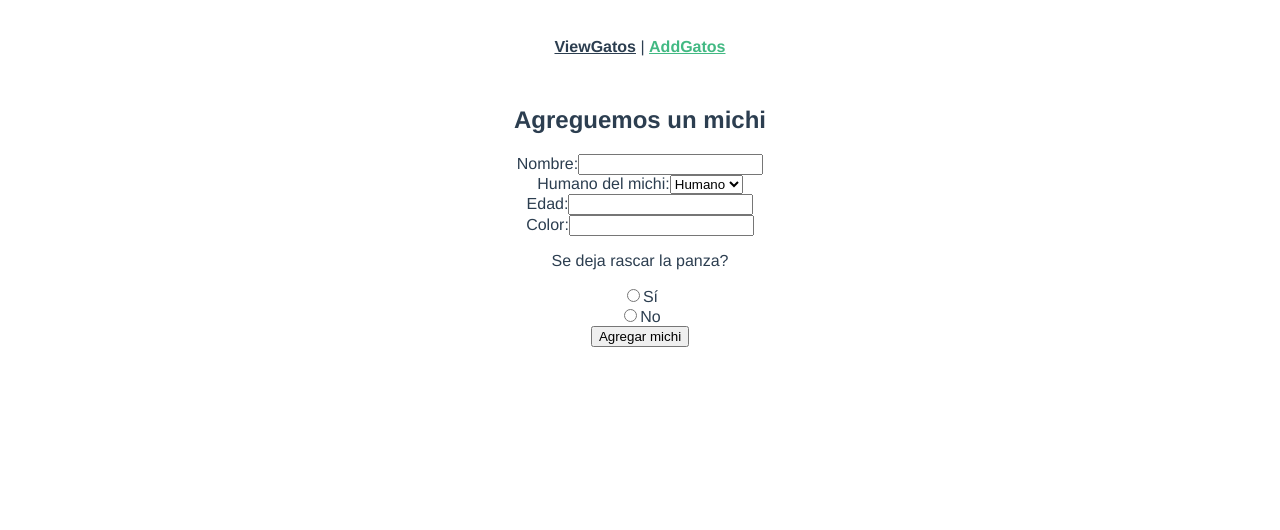
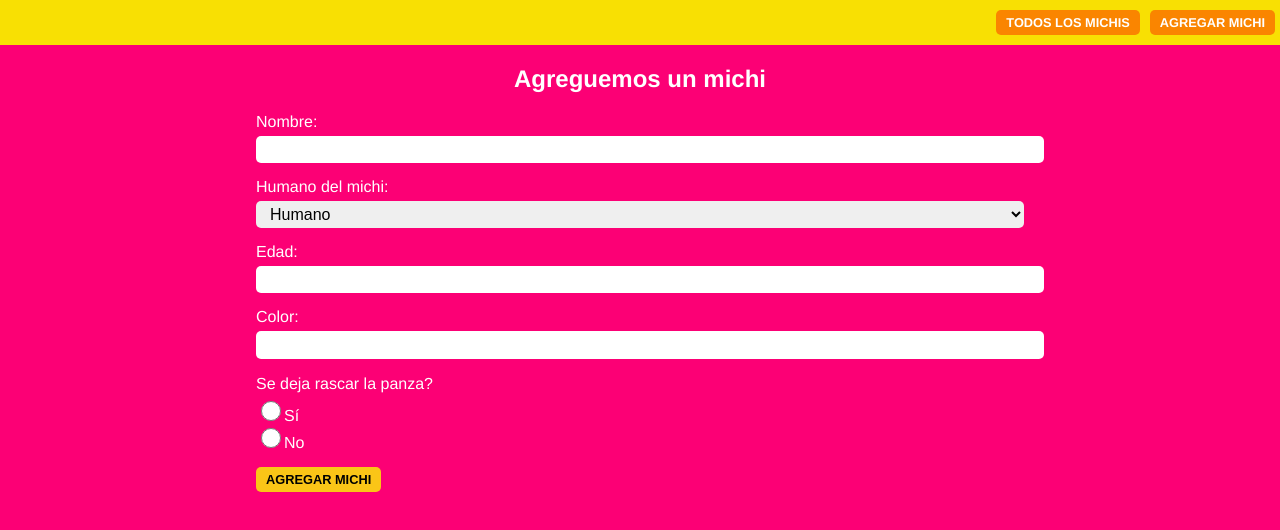
Before and after one commit to fespinoX/vue2a3_espino, a Vue app: page /nuevo in a window 1280 px wide. Shown: the top 530 px of the page. Built offline with nearby package versions, Linux system fonts and the light colour scheme.

Commit message:
estilos y demases

```diff
--- a/src/App.vue
+++ b/src/App.vue
@@ -1,18 +1,34 @@
 <template>
-  <div id="nav">
-    <router-link to="/">ViewGatos</router-link> |
-    <router-link to="/nuevo">AddGatos</router-link>
-  </div>
+  <NavBar />
   <router-view/>
 </template>
 
+<script>
+
+import NavBar from "./components/NavBar.vue";
+
+export default {
+  name: 'App',
+  components: {
+    NavBar
+  }
+}
+</script>
+
+
+
 <style>
+
+body {
+  margin: 0;
+  background-color: #fc0075;
+}
+
 #app {
   font-family: Avenir, Helvetica, Arial, sans-serif;
   -webkit-font-smoothing: antialiased;
   -moz-osx-font-smoothing: grayscale;
-  text-align: center;
-  color: #2c3e50;
+  color: white;
 }
 
 #nav {
@@ -21,10 +37,10 @@
 
 #nav a {
   font-weight: bold;
-  color: #2c3e50;
 }
 
-#nav a.router-link-exact-active {
-  color: #42b983;
+h2 {
+  text-align: center;
 }
+
 </style>
--- a/src/components/AgregarGatoForm.vue
+++ b/src/components/AgregarGatoForm.vue
@@ -1,24 +1,33 @@
 <template>
   <div
+    class="michiform"
     :messages="messagesOverride"
   >
 
-    <div>
-      <span>Nombre:</span>
+    <div
+      class="formgroup"
+    >
+      <span class="formtitle">Nombre:</span>
       <input
         v-model="nombre"
         type="text"
+        class="forminput"
       >
-      <div>
+      <div
+        class="errormsg"
+      >
         <span v-if="v$.nombre.$error">
           {{ v$.nombre.$errors[0].$message }}
         </span>
       </div>
     </div>
-    <div>
-      <span>Humano del michi:</span>
+    <div
+      class="formgroup"
+    >
+      <span class="formtitle">Humano del michi:</span>
       <select
         v-model="humano"
+        class="forminput"
       >
         <option class="disabled" disabled value="">Humano</option>
         <option
@@ -28,44 +37,59 @@
             {{ humano.value }}
           </option>
       </select>
-      <div>
+      <div
+        class="errormsg"
+      >
         <span v-if="v$.humano.$error">
           {{ v$.humano.$errors[0].$message }}
         </span>
       </div>
     </div>
-    <div>
-      <span>Edad:</span>
+    <div
+      class="formgroup"
+    >
+      <span class="formtitle">Edad:</span>
       <input
         v-model="edad"
         type="number"
+        class="forminput"
       >
-      <div>
+      <div
+        class="errormsg"
+      >
         <span v-if="v$.edad.$error">
           {{ v$.edad.$errors[0].$message }}
         </span>
       </div>
     </div>
-    <div>
-      <span>Color:</span>
+    <div
+      class="formgroup"
+    >
+      <span class="formtitle">Color:</span>
       <input
         v-model="color"
         type="text"
+        class="forminput"
       >
-      <div>
+      <div
+        class="errormsg"
+      >
         <span v-if="v$.color.$error">
           {{ v$.color.$errors[0].$message }}
         </span>
       </div>
     </div>
-    <div>
+    <div
+      class="formgroup"
+    >
       <div>
-        <p>Se deja rascar la panza?</p>
+        <p class="formtitleb">Se deja rascar la panza?</p>
         <input
           type="radio"
           id="panzasi"
           value="true"
           v-model="panza"
+          class="inputradio"
         >
         <label for="si">Sí</label>
       </div>
@@ -75,10 +99,13 @@
           id="panzano"
           value="false"
           v-model="panza"
+          class="inputradio"
         >
         <label for="no">No</label>
       </div>
-      <div>
+      <div
+        class="errormsg"
+      >
         <span v-if="v$.nombre.$error">
           {{ v$.nombre.$errors[0].$message }}
         </span>
@@ -87,7 +114,7 @@
 
     <div>
       <button
-        class="xxxxx"
+        class="submitbtn"
         @click="submit"
       >
         Agregar michi
@@ -96,6 +123,7 @@
 
     <div
       v-if="alert"
+      class="michialert"
     >
       <p>Se agregó un michi!</p>
     </div>
@@ -252,3 +280,71 @@
     }
   }
 </script>
+
+<style scoped>
+
+  .michiform {
+    width: 60vw;
+    margin: 0 auto;
+  }
+
+  .formgroup {
+    margin: 15px 0;
+  }
+
+  .formtitle {
+    display: inline-block;
+    margin-bottom: 5px;
+    text-align: left;
+
+  }
+
+  .formtitleb {
+    margin-bottom: 5px;
+  }
+
+  .forminput {
+    display: block;
+    width: 100%;
+    height: 1.7rem;
+    padding: 0 10px;
+    border: none;
+    border-radius: 5px;
+    font-size: 1rem;
+    line-height: 1.7rem;
+  }
+
+  .inputradio {
+    height: 20px;
+    width: 20px;
+  }
+
+  .submitbtn {
+    padding: 5px 10px;
+    font-size: .8rem;
+    font-weight: 600;
+    text-transform: uppercase;
+    text-decoration: none;
+    border: none;
+    background: rgb(250, 197, 23);
+    border-radius: 5px;
+  }
+
+  .errormsg {
+    margin-top: 5px;
+    color: rgb(253, 228, 2);
+  }
+
+  .michialert {
+    margin: 20px 5px;
+    padding: 5px 10px;
+    font-size: 1.2rem;
+    font-weight: 600;
+    text-decoration: none;
+    background-color: rgb(250, 133, 0);
+    border-radius: 5px;
+    color: white;
+  }
+
+
+</style>
--- a/src/components/NavBar.vue
+++ b/src/components/NavBar.vue
@@ -1,17 +1,15 @@
 <template>
-    <div>
+    <div class="navbar">
       <router-link to="/">
+        <div>
+            <span>Todos los michis</span>
+        </div>
+        </router-link>
+        <router-link to="/nuevo">
           <div>
-              <v-icon>mdi-plus-box-multiple</v-icon>
-              <span>Agregar michi</span>
+            <span>Agregar michi</span>
           </div>
-          </router-link>
-          <router-link to="/michis">
-              <div>
-              <v-icon>mdi-format-list-bulleted</v-icon>
-              <span>Todos los michis</span>
-              </div>
-          </router-link>
+      </router-link>
     </div>
 </template>
 
@@ -34,20 +32,26 @@ export default {
 
 </script>
 
-<style lang="sass" scoped>
+<style scoped>
 
-  h1
-    font-size: 1.5rem
+  .navbar {
+    text-align: right;
+    background-color: rgb(248, 224, 3);
+  }
 
-  a
-    display: inline-block
-    color: white!important
-    text-decoration: none
+  .navbar a {
+    display: inline-block;
+    margin: 10px 5px;
+    padding: 5px 10px;
+    font-size: .8rem;
+    font-weight: 600;
+    text-transform: uppercase;
+    text-decoration: none;
+    background-color: rgb(250, 133, 0);
+    border-radius: 5px;
+    color: white;
+  }
 
-    span
-      margin-left: 5px
 
-    &:first-of-type
-      margin-right: 20px
 
 </style>
--- a/src/components/TableGatos.vue
+++ b/src/components/TableGatos.vue
@@ -1,6 +1,5 @@
 <template>
   <div>
-
 
     <table>
       <thead>
@@ -72,11 +71,29 @@
       */
     },
 
-    watch : {
-
-    }
-
-
   }
 
 </script>
+
+
+<style scoped>
+
+  table {
+    width: 80%;
+    margin: 20px auto;
+    border-radius: 5px;
+    border-spacing: 0;
+  }
+
+  th {
+    text-transform: uppercase;
+  }
+
+  th, td {
+    padding: 5px;
+    border: 1px solid white;
+  }
+
+
+
+</style>
```
